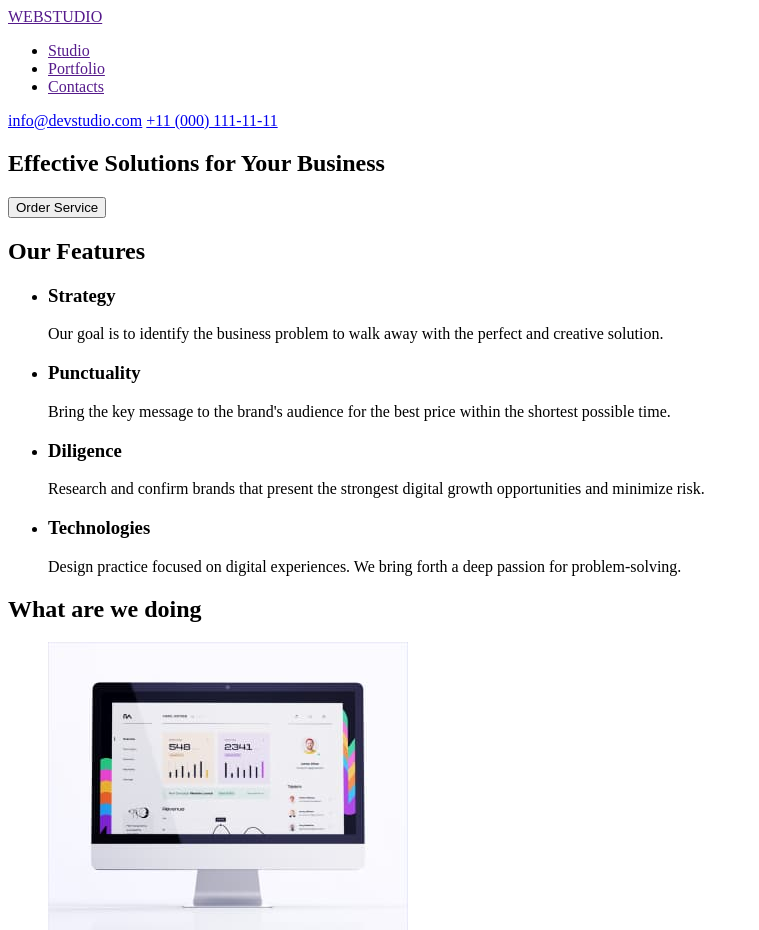
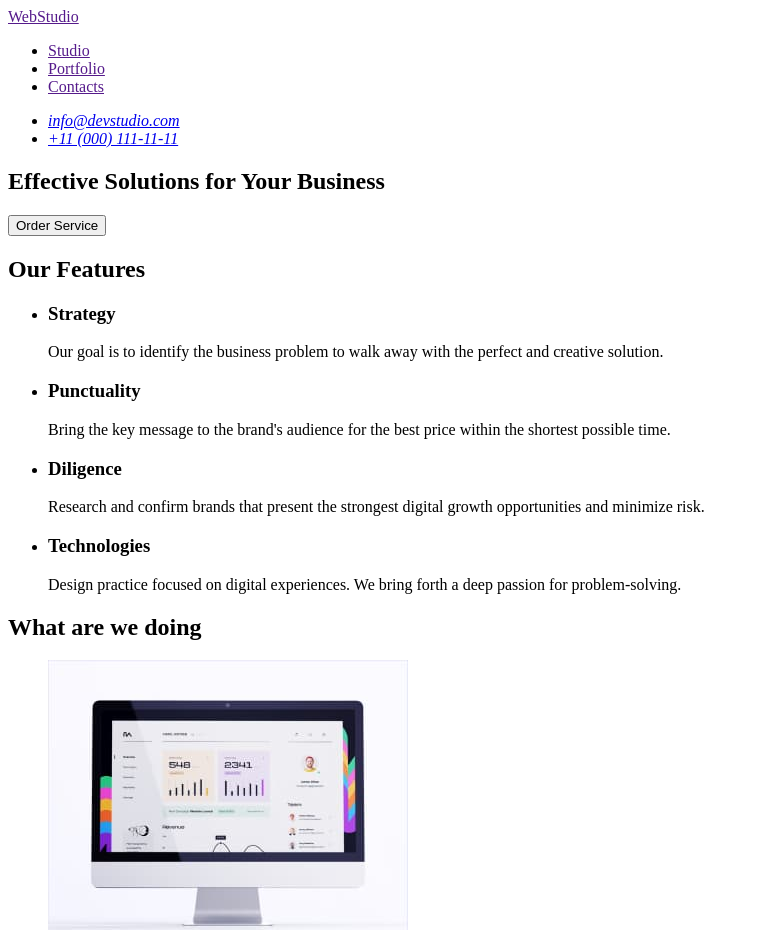
Before and after one commit to chub-sergey/goit-markup-hw-01, a plain HTML site: page index.html in a window 1280 px wide. Shown: the top 930 px of the page, without its empty margins (0-759 px from the left). Drawn offline with Linux system fonts and the light colour scheme.

Commit message:
debug hw1

```diff
--- a/index.html
+++ b/index.html
@@ -9,7 +9,7 @@
   <body>
     <header>
       <nav>
-        <a href="">WEBSTUDIO</a>
+        <a href="">WebStudio</a>
 
         <ul>
           <li><a href="">Studio</a></li>
@@ -17,8 +17,11 @@
           <li><a href="">Contacts</a></li>
         </ul>
       </nav>
-      <a href="mailto:info@devstudio.com">info@devstudio.com</a>
-      <a href="tel:+110001111111">+11 (000) 111-11-11</a>
+      <address> <ul>
+        <li><a href="mailto:info@devstudio.com">info@devstudio.com</a> </li>
+        <li><a href="tel:+110001111111">+11 (000) 111-11-11</a></li>
+      </ul></address>
+
     </header>
     <main>
       <section>
@@ -93,7 +96,7 @@
       </section>
     </main>
     <footer>
-      <a href="">WEBSTUDIO</a>
+      <a href="">WebStudio</a>
       <p>
         Increase the flow of customers and sales for your business with digital marketing & growth
         solutions.
```
